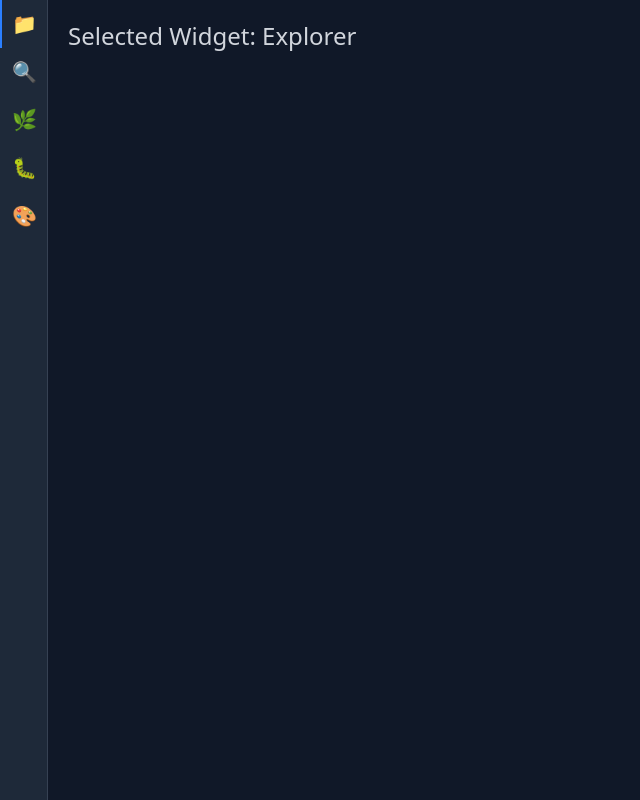
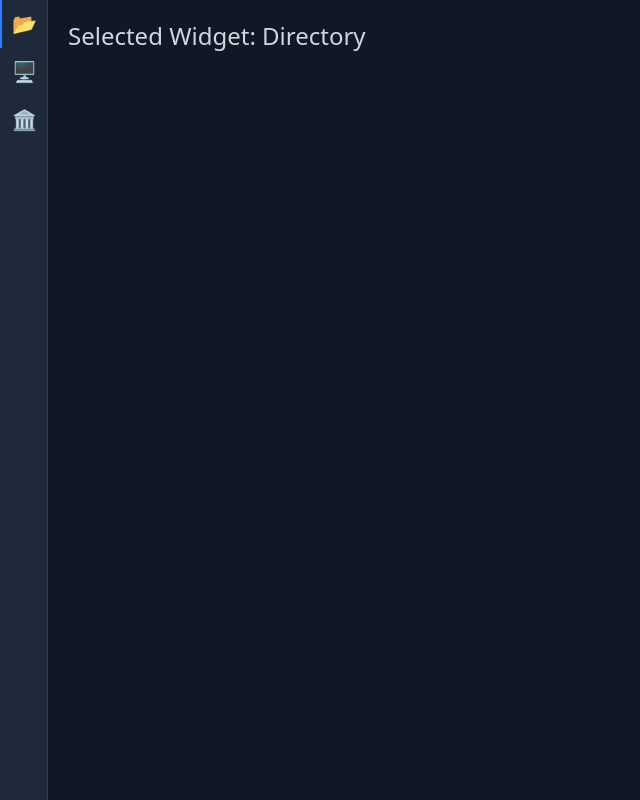
Before and after one commit to Nicky9319/BlueMesh, a React (Vite) app: page /#/dashboard in a window 1280 px wide. Shown: the whole page, without its empty margins (0-640 px from the left). Built offline with nearby package versions, Linux system fonts and the light colour scheme.

Commit message:
feat: Update ExplorerPanel and Dashboard to standardize tab structure and improve accessibility

```diff
--- a/src/renderer/features/Dashboard/components/ExplorerPanel.jsx
+++ b/src/renderer/features/Dashboard/components/ExplorerPanel.jsx
@@ -1,6 +1,12 @@
 import React from 'react';
 
-const ExplorerPanel = ({ tabs, activeTab, onTabClick }) => {
+const tabs = [
+    { id: 'directory', icon: '📂', title: 'Directory' },
+    { id: 'console', icon: '🖥️', title: 'Console' },
+    { id: 'architecture', icon: '🏛️', title: 'Architecture' }
+];
+
+const ExplorerPanel = ({ activeTab, onTabClick }) => {
     return (
         <div className="w-12 bg-gray-800 border-r border-gray-700 flex flex-col">
             {/* Tab Icons */}
@@ -19,7 +25,7 @@ const ExplorerPanel = ({ tabs, activeTab, onTabClick }) => {
                         {activeTab === tab.id && (
                             <div className="absolute left-0 top-0 bottom-0 w-0.5 bg-blue-500"></div>
                         )}
-                        {tab.icon}
+                        <span aria-label={tab.title} role="img">{tab.icon}</span>
                     </button>
                 ))}
             </div>
--- a/src/renderer/features/Dashboard/dashboard.jsx
+++ b/src/renderer/features/Dashboard/dashboard.jsx
@@ -4,16 +4,14 @@ import ExplorerPanel from './components/ExplorerPanel';
 import MainCanvas from './components/MainCanvas';
 
 const tabs = [
-    { id: 'explorer', icon: '📁', title: 'Explorer', component: 'sidebar' },
-    { id: 'search', icon: '🔍', title: 'Search', component: 'search' },
-    { id: 'git', icon: '🌿', title: 'Source Control', component: 'git' },
-    { id: 'debug', icon: '🐛', title: 'Run and Debug', component: 'debug' },
-    { id: 'canvas', icon: '🎨', title: 'Architecture Canvas', component: 'canvas' }
+    { id: 'directory', icon: '📂', title: 'Directory' },
+    { id: 'console', icon: '🖥️', title: 'Console' },
+    { id: 'architecture', icon: '🏛️', title: 'Architecture' }
 ];
 
 const Dashboard = () => {
     const currentProjectPath = useSelector(state => state.project.currentProjectPath);
-    const [activeTab, setActiveTab] = useState('explorer');
+    const [activeTab, setActiveTab] = useState('directory');
 
     const handleTabClick = (tabId) => {
         setActiveTab(tabId);
@@ -24,7 +22,6 @@ const Dashboard = () => {
     return (
         <div className="flex h-screen font-sans bg-gray-900 text-gray-300">
             <ExplorerPanel
-                tabs={tabs}
                 activeTab={activeTab}
                 onTabClick={handleTabClick}
             />
```
